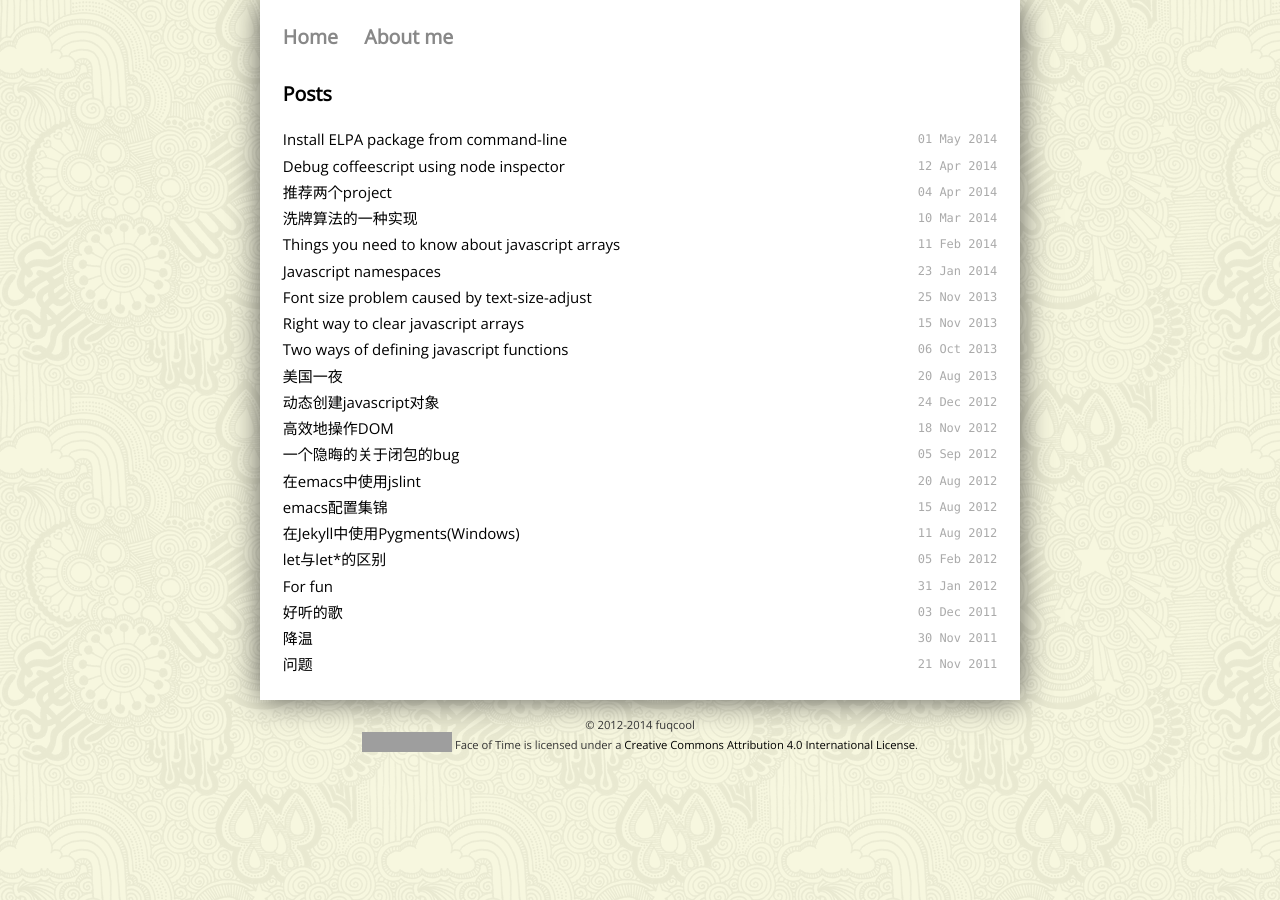
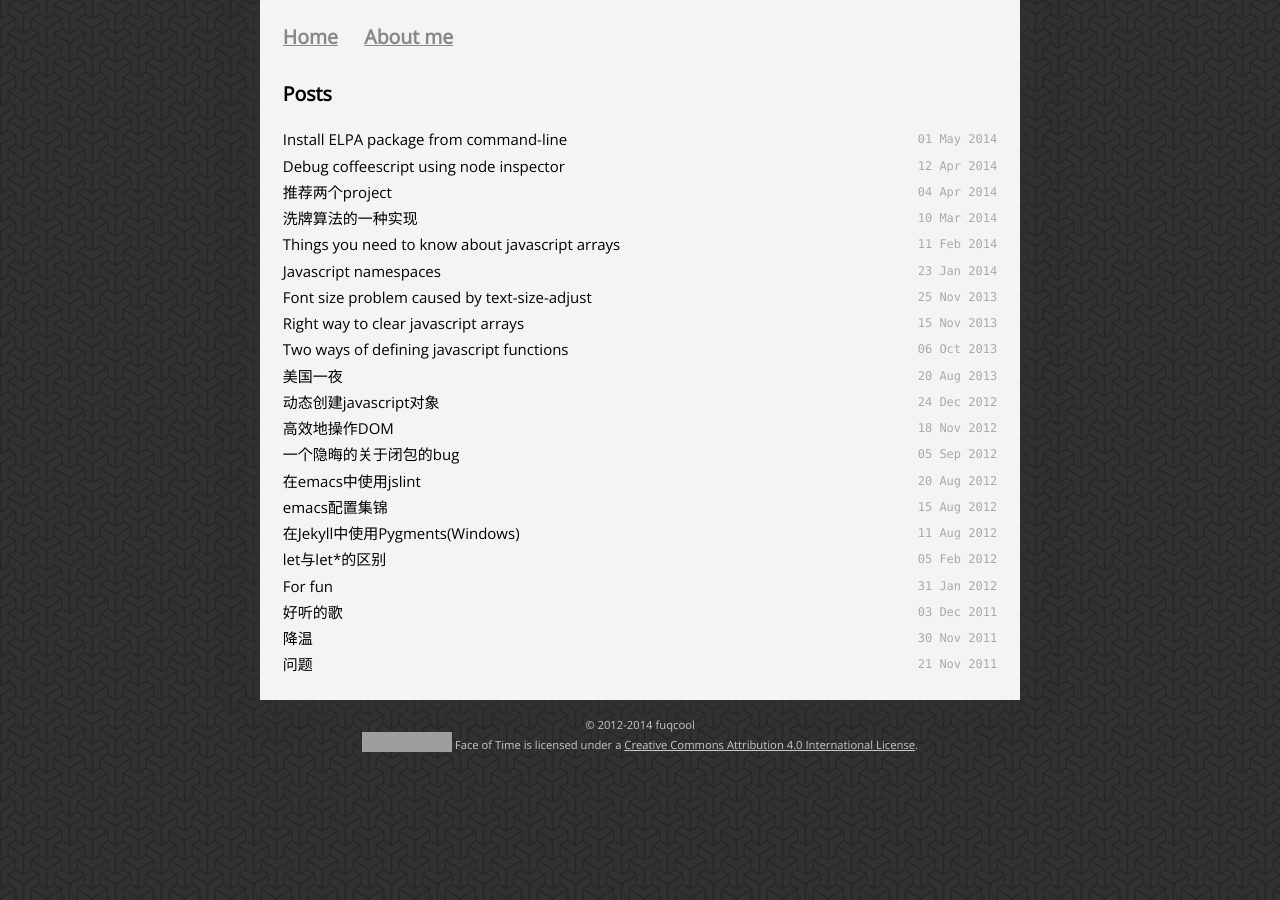
Before and after one commit to fuqcool/fuqcool.github.io, a Jekyll site: the page built from index.html, in a window 1280 px wide. Built offline with Jekyll 4.4.1, drawn with Linux system fonts in a browser that asks for light colours; Markdown is read by kramdown in place of the engine named in the settings; grey boxes are pictures that could not be loaded.

Commit message:
new background

```diff
--- a/css/main.css
+++ b/css/main.css
@@ -11,7 +11,7 @@
 }
 
 body {
-  background-image: url(../img/skulls.png);
+  background-image: url(../img/bg.png);
   background-repeat: repeat;
   font-family: 'Open Sans', Arial, sans-serif;
   font-size: 15px;
@@ -19,6 +19,7 @@
   width: 80%;
   max-width: 760px;
   margin: 0 auto;
+  color: black;
 }
 
 @media screen and (max-width: 960px) {
@@ -68,9 +69,12 @@
   line-height: 1.75em;
 }
 
+.posts li a {
+  text-decoration: none;
+}
+
 a {
-  text-decoration: none;
-  color: black;
+  color: inherit;
 }
 
 a:hover {
@@ -98,7 +102,7 @@
 .container {
   text-align: left;
   padding: 3%;
-  background-color: white;
+  background-color: #f4f4f4;
   -webkit-box-shadow: 0px 0px 30px 0px rgba(50, 50, 50, 0.8);
   -moz-box-shadow:    0px 0px 30px 0px rgba(50, 50, 50, 0.8);
   box-shadow:         0px 0px 30px 0px rgba(50, 50, 50, 0.8);
@@ -140,7 +144,7 @@
 
 .footer {
   font-size: 75%;
-  color: #333;
+  color: #c7c7c7;
   margin: 1.5em 0;
   overflow: hidden;
 }
```
Also changed, not shown: img/bg.png (renamed from img/escheresque_ste.png).
